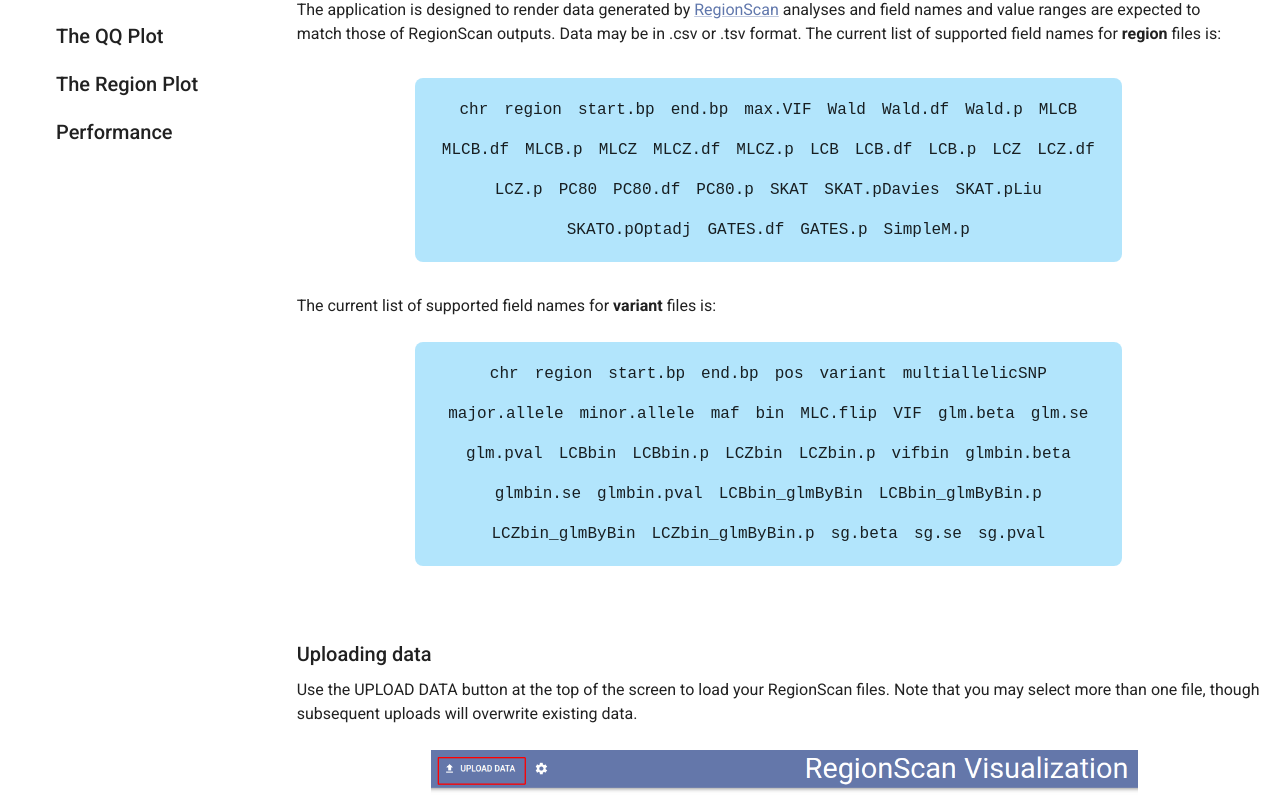
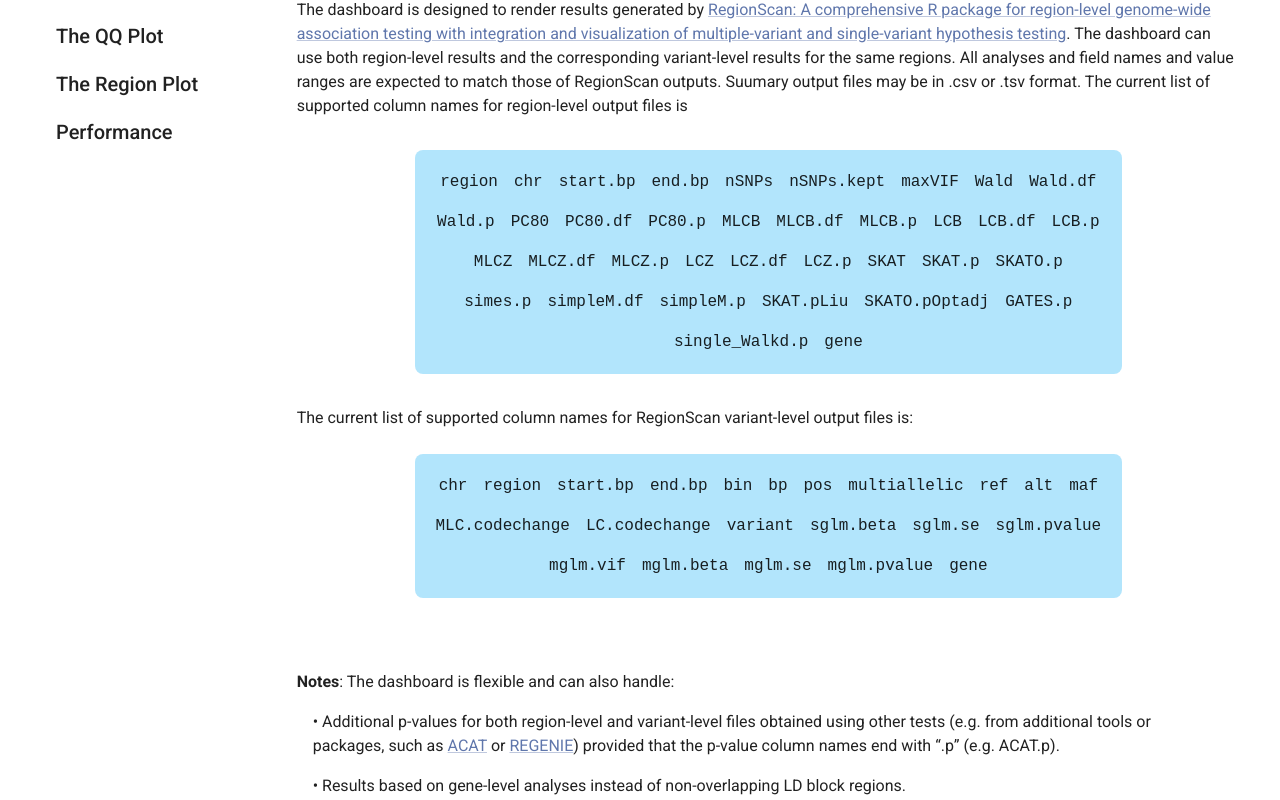
Before and after one commit to BullLab-Lunenfeld/region-scan-dashboard, a Next.js app in the folder next/region-scan-dashboard/: page /user-guide in a window 1280 px wide. Shown: the part 300-1100 px from the top of the page. Built offline with nearby package versions, Linux system fonts and the light colour scheme; what @mui/material-nextjs would draw is missing.

Commit message:
update user guide page copy

```diff
--- a/next/region-scan-dashboard/src/app/user-guide/page.tsx
+++ b/next/region-scan-dashboard/src/app/user-guide/page.tsx
@@ -63,6 +63,7 @@ const Page: React.FC = () => {
         sx={(theme) => ({
           [theme.breakpoints.down("md")]: { display: "none" },
         })}
+        justifyContent="flex-start"
       >
         <Box position="relative">
           <Box position="fixed" ref={tocRef}>
@@ -82,7 +83,13 @@ const Page: React.FC = () => {
           </Box>
         </Box>
       </Grid>
-      <Grid container direction="column" spacing={3} size={{ xs: 12, md: 9.5 }}>
+      <Grid
+        container
+        maxWidth="1200px"
+        direction="column"
+        spacing={3}
+        size={{ xs: 12, md: 9.5 }}
+      >
         <Grid
           component={Element}
           name="uploading-data"
@@ -99,59 +106,70 @@ const Page: React.FC = () => {
             </Grid>
             <Grid>
               <Typography>
-                The application is designed to render data generated by{" "}
+                The dashboard is designed to render results generated by{" "}
                 <MuiLink
                   target="_blank"
-                  href="https://academic.oup.com/bioinformaticsadvances/article/5/1/vbaf052/8075147?login=false"
+                  href="https://github.com/brossardMyriam/RegionScan"
                 >
-                  RegionScan
-                </MuiLink>{" "}
+                  RegionScan: A comprehensive R package for region-level
+                  genome-wide association testing with integration and
+                  visualization of multiple-variant and single-variant
+                  hypothesis testing
+                </MuiLink>
+                . The dashboard can use both region-level results and the
+                corresponding variant-level results for the same regions. All
                 analyses and field names and value ranges are expected to match
-                those of RegionScan outputs. Data may be in .csv or .tsv format.
-                The current list of supported field names for{" "}
-                <Strong>region</Strong> files is:{" "}
+                those of RegionScan outputs. Suumary output files may be in .csv
+                or .tsv format. The current list of supported column names for
+                region-level output files is{" "}
               </Typography>
             </Grid>
             <Grid container justifyContent="center">
               <FieldNameGrid
                 names={[
+                  "region",
                   "chr",
-                  "region",
                   "start.bp",
                   "end.bp",
-                  "max.VIF",
+                  "nSNPs",
+                  "nSNPs.kept",
+                  "maxVIF",
                   "Wald",
                   "Wald.df",
                   "Wald.p",
+                  "PC80",
+                  "PC80.df",
+                  "PC80.p",
                   "MLCB",
                   "MLCB.df",
                   "MLCB.p",
+                  "LCB",
+                  "LCB.df",
+                  "LCB.p",
                   "MLCZ",
                   "MLCZ.df",
                   "MLCZ.p",
-                  "LCB",
-                  "LCB.df",
-                  "LCB.p",
                   "LCZ",
                   "LCZ.df",
                   "LCZ.p",
-                  "PC80",
-                  "PC80.df",
-                  "PC80.p",
                   "SKAT",
-                  "SKAT.pDavies",
+                  "SKAT.p",
+                  "SKATO.p",
+                  "simes.p",
+                  "simpleM.df",
+                  "simpleM.p",
                   "SKAT.pLiu",
                   "SKATO.pOptadj",
-                  "GATES.df",
                   "GATES.p",
-                  "SimpleM.p",
+                  "single_Walkd.p",
+                  "gene",
                 ]}
               />
             </Grid>
             <Grid>
               <Typography>
-                The current list of supported field names for{" "}
-                <Strong>variant</Strong> files is:{" "}
+                The current list of supported column names for RegionScan
+                variant-level output files is:{" "}
               </Typography>
               <Grid container justifyContent="center">
                 <FieldNameGrid
@@ -160,36 +178,63 @@ const Page: React.FC = () => {
                     "region",
                     "start.bp",
                     "end.bp",
+                    "bin",
+                    "bp",
                     "pos",
+                    "multiallelic",
+                    "ref",
+                    "alt",
+                    "maf",
+                    "MLC.codechange",
+                    "LC.codechange",
                     "variant",
-                    "multiallelicSNP",
-                    "major.allele",
-                    "minor.allele",
-                    "maf",
-                    "bin",
-                    "MLC.flip",
-                    "VIF",
-                    "glm.beta",
-                    "glm.se",
-                    "glm.pval",
-                    "LCBbin",
-                    "LCBbin.p",
-                    "LCZbin",
-                    "LCZbin.p",
-                    "vifbin",
-                    "glmbin.beta",
-                    "glmbin.se",
-                    "glmbin.pval",
-                    "LCBbin_glmByBin",
-                    "LCBbin_glmByBin.p",
-                    "LCZbin_glmByBin",
-                    "LCZbin_glmByBin.p",
-                    "sg.beta",
-                    "sg.se",
-                    "sg.pval",
+                    "sglm.beta",
+                    "sglm.se",
+                    "sglm.pvalue",
+                    "mglm.vif",
+                    "mglm.beta",
+                    "mglm.se",
+                    "mglm.pvalue",
+                    "gene",
                   ]}
                 />
               </Grid>
+            </Grid>
+            <Grid>
+              <Typography>
+                <Strong>Notes</Strong>: The dashboard is flexible and can also
+                handle:
+              </Typography>
+              <List>
+                <ListItem>
+                  <Typography>
+                    • Additional p-values for both region-level and
+                    variant-level files obtained using other tests (e.g. from
+                    additional tools or packages, such as{" "}
+                    <MuiLink
+                      href="https://github.com/yaowuliu/ACAT"
+                      target="_blank"
+                    >
+                      ACAT
+                    </MuiLink>{" "}
+                    or{" "}
+                    <MuiLink
+                      href="https://rgcgithub.github.io/regenie/"
+                      target="_blank"
+                    >
+                      REGENIE
+                    </MuiLink>
+                    ) provided that the p-value column names end with “.p” (e.g.
+                    ACAT.p).{" "}
+                  </Typography>
+                </ListItem>
+                <ListItem>
+                  <Typography>
+                    • Results based on gene-level analyses instead of
+                    non-overlapping LD block regions.
+                  </Typography>
+                </ListItem>
+              </List>
             </Grid>
           </Grid>
           <Grid container spacing={1} direction="column">
@@ -199,8 +244,9 @@ const Page: React.FC = () => {
             <Grid>
               <Typography>
                 Use the UPLOAD DATA button at the top of the screen to load your
-                RegionScan files. Note that you may select more than one file,
-                though subsequent uploads will overwrite existing data.
+                files. Note that you may select more than one file (For example,
+                for multiple chromosomes), but subsequent uploads will overwrite
+                all data currently loaded into the dashboard.
               </Typography>
             </Grid>
             <GridImage
@@ -212,8 +258,8 @@ const Page: React.FC = () => {
             />
             <Grid>
               <Typography>
-                Once the region data is uploaded, you may upload variant data
-                using the same interface.
+                Once the region-level files are uploaded, you may upload
+                variant-level files using the same interface.
               </Typography>
             </Grid>
             <GridImage
@@ -227,7 +273,7 @@ const Page: React.FC = () => {
               <Typography>
                 If your variant file contains data for the range covered by the
                 region file(s) you have uploaded, you will be able to add{" "}
-                <Code>sglm_pvalue</Code> to the plot
+                "sglm_pvalue" to the plot
               </Typography>
             </Grid>
             <GridImage
@@ -251,11 +297,11 @@ const Page: React.FC = () => {
           </Grid>
           <Grid>
             <Typography>
-              The dropdown controls can be used to select two p-values to view
-              in the <Strong>Miami plot</Strong>. By default, the domains of the
-              y-axes are dynamically calculated for both plots. To use the same
-              y-axis domain for both plots, use the toggle in the settings
-              dropdown.
+              The dropdown controls can be used to select two region-level tests
+              to compare p-values in the <Strong>Miami plot</Strong>. By
+              default, the domains of the y-axes are dynamically calculated for
+              both plots. To use the same y-axis domain for both plots, use the
+              toggle <Italic>static</Italic> in the settings dropdown.
             </Typography>
           </Grid>
           <GridImage
@@ -296,9 +342,9 @@ const Page: React.FC = () => {
           <Grid>
             <Typography>
               <Strong>The QQ Plot</Strong> renders observed p-values against
-              random variables taken from the uniform distribution over the same
-              range. Variables can be added or removed from the plot using the
-              checkboxes.
+              expected p-values taken from the uniform distribution of random
+              variables over the same range for each test. Region-level tests
+              can be added or removed from the plot using the checkboxes.
             </Typography>
           </Grid>
           <GridImage
@@ -338,15 +384,19 @@ const Page: React.FC = () => {
               Use the ANNOTATION CONTROLS button to change the appearance of the
               plot. If variants are loaded for the region, their visibility can
               be toggled here. Region labels can also be toggled, along with the
-              recombination line.
+              recombination rate plot line.
             </Typography>
           </Grid>
           <Grid>
             <Typography>
               Click the FETCH GENES button to fetch genes for the region from
-              the ensemble API. By default, only protein-coding genes are shown.
-              To show non-protein-coding genes and to toggle gene name
-              visibility, use the annotation controls.
+              the{" "}
+              <MuiLink href="https://rest.ensembl.org/documentation/info/overlap_region">
+                Ensembl REST API
+              </MuiLink>
+              . By default, only protein-coding genes are shown. To show
+              non-protein-coding genes and to toggle gene name visibility, use
+              the annotation controls.
             </Typography>
           </Grid>
           <GridImage
@@ -392,8 +442,8 @@ const Page: React.FC = () => {
           </Grid>
           <Grid>
             <Typography>
-              The application will become slower and the visualisations less
-              responsive as more data is rendered in the browser. For instance,
+              The application will become slower and the visualizations less
+              responsive as more data are rendered in the browser. For instance,
               viewing the entire genome in the Miami plot will be slower than
               viewing a small range in a single chromosome.
             </Typography>
@@ -507,12 +557,19 @@ const Strong: React.FC<{ children: React.ReactNode }> = ({ children }) => (
   </Box>
 );
 
+const Italic: React.FC<{ children: React.ReactNode }> = ({ children }) => (
+  <Box component="span" fontStyle="italic">
+    {children}
+  </Box>
+);
+
 const Code: React.FC<{ children: React.ReactNode }> = ({ children }) => (
   <Box
-    component="pre"
+    component="span"
     color={(theme) => darken(theme.palette.secondary.dark, 0.2)}
     margin="inherit"
     display="inline"
+    fontFamily="monospace"
   >
     {children}
   </Box>
--- a/next/region-scan-dashboard/src/lib/ts/types.ts
+++ b/next/region-scan-dashboard/src/lib/ts/types.ts
@@ -185,6 +185,7 @@ export interface VariantResult {
   major_allele?: number;
   minor_allele?: number;
   bp: number;
+  maxVIF: number;
   multiallelic: number;
   MLC_codechange: number;
   mglm_vif: number;
```
